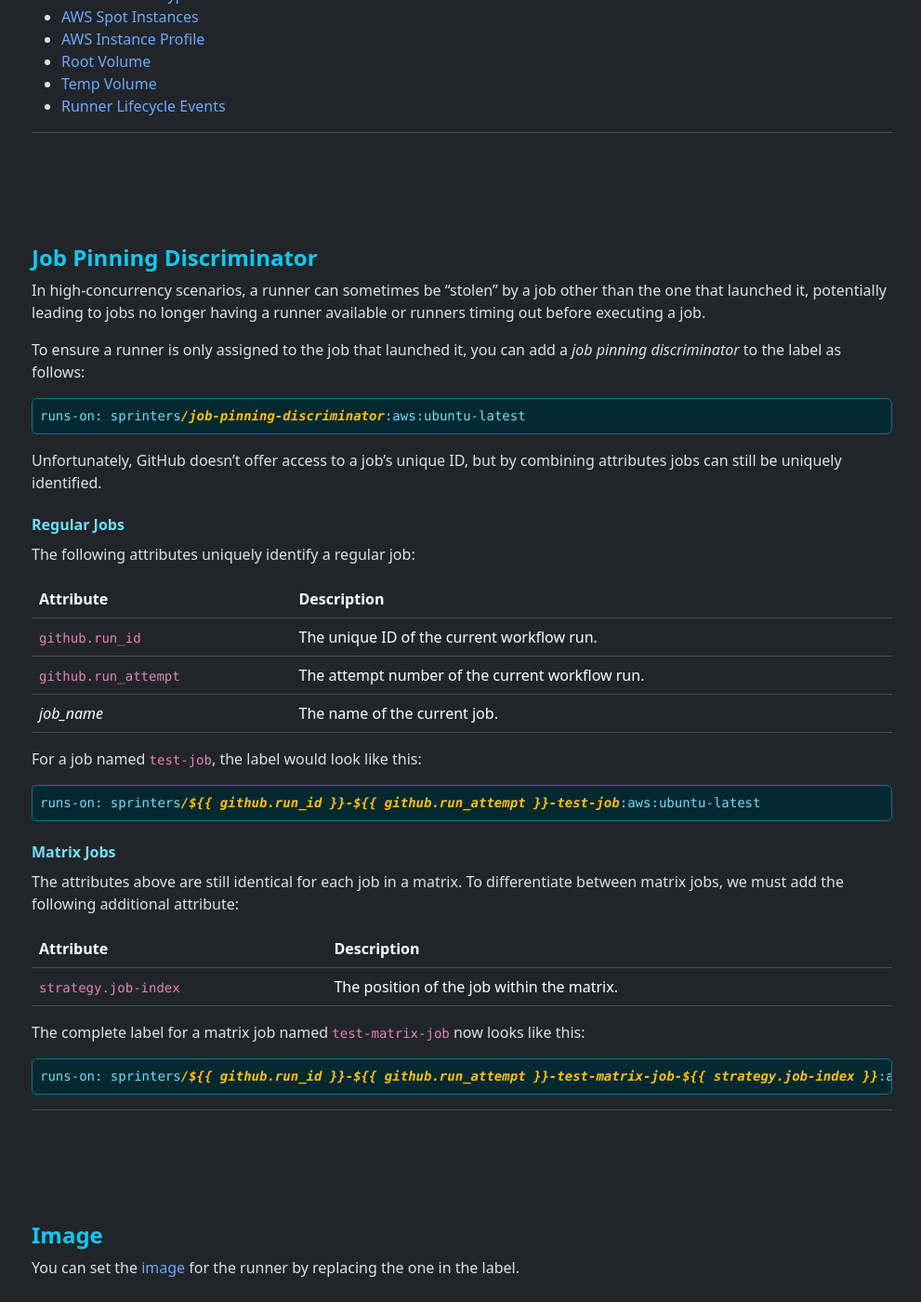
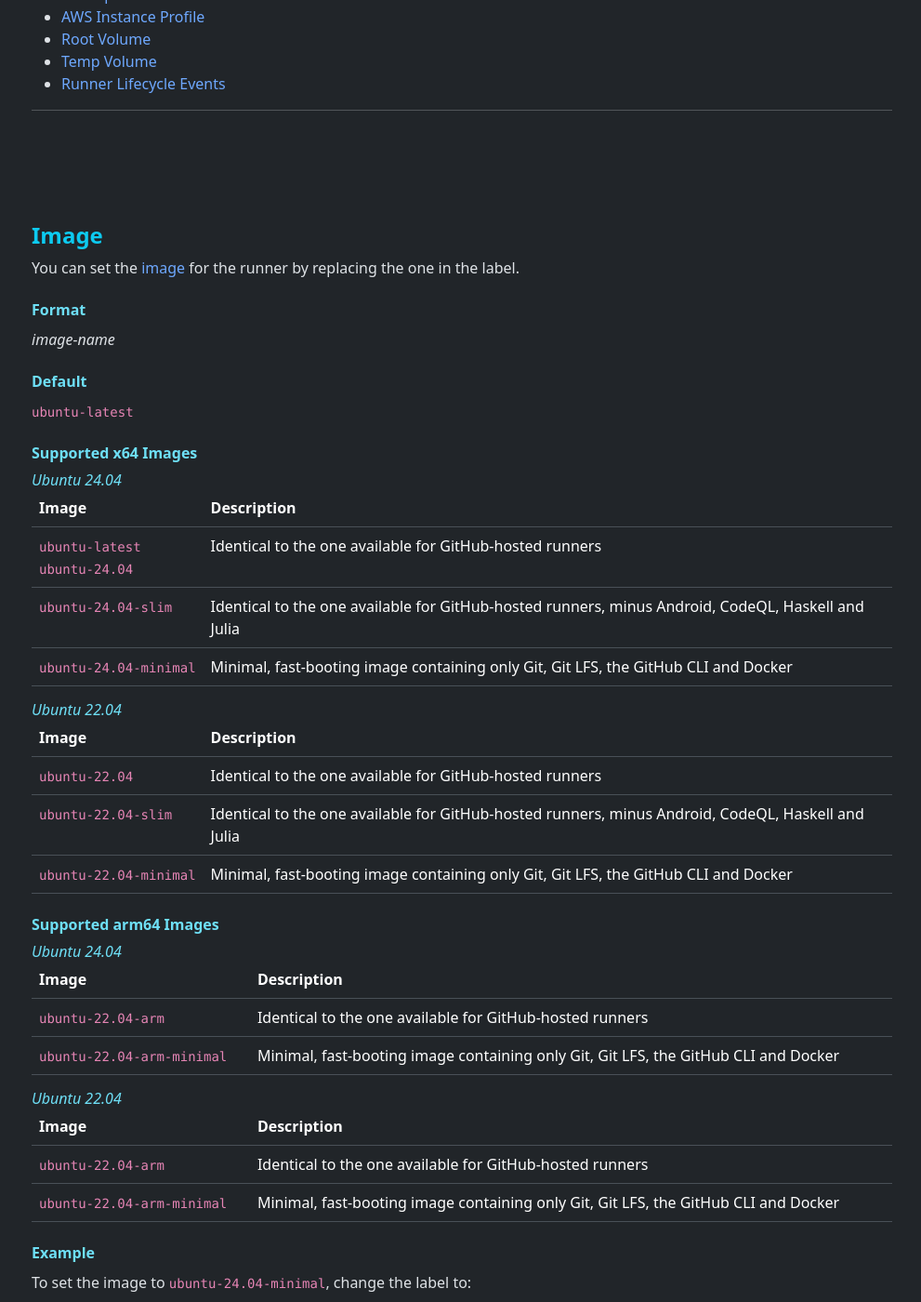
Before and after one commit to sprinters-sh/sprinters.sh, a Jekyll site: the page built from docs/label.md, in a window 1280 px wide and 1400 px high, scrolled down 1119 px. Shown: the whole window at 93% size, without its empty margins (238-1229 px from the left). Built offline with Jekyll 4.4.1, drawn with Linux system fonts in a browser that asks for light colours; some of the changed text lies outside the part shown.

Commit message:
Added pinning page

```diff
--- a/_data/new.yml
+++ b/_data/new.yml
@@ -6,7 +6,7 @@
 
 - date: "2025-08-10"
   title: "Runner job pinning support"
-  href: "/docs/label#discriminator"
+  href: "/docs/pinning"
   image: "/assets/new/2025-08-10-discriminator.png"
   details: "You can now pin jobs to their respective runners, by appending a discriminator to the job label. This ensures the runner isn't &quot;stolen&quot; by another job, effectively preventing scenarios where jobs no longer have a runner available or runners time out before executing a job."
 
--- a/docs/label.md
+++ b/docs/label.md
@@ -41,7 +41,6 @@
 
 The following label parts can be added or modified to customize the image, placement and capacity of the runner instance:
 
-- [Job Pinning Discriminator](#discriminator)
 - [Image](#image)
 - [AWS Region / Availability Zone / Subnet](#placement)
 - [AWS Instance Type](#instance-type)
@@ -50,54 +49,6 @@
 - [Root Volume](#root)
 - [Temp Volume](#temp)
 - [Runner Lifecycle Events](#events)
-
----
-{: .mb-7 }
-
-{% include h3.html id="discriminator" text="Job Pinning Discriminator" %}
-In high-concurrency scenarios, a runner can sometimes be "stolen" by a job other than the one that launched it,
-potentially leading to jobs no longer having a runner available or runners timing out before executing a job.
-
-To ensure a runner is only assigned to the job that launched it, you can add a _job pinning discriminator_ to the label
-as follows:
-
-<div class="alert alert-info font-monospace p-0 mb-3 position-relative" role="alert">
-    <pre class="mb-0 p-2 fs-7">runs-on: sprinters<span class="fw-bold fst-italic text-warning">/job-pinning-discriminator</span>:aws:ubuntu-latest</pre>
-</div>
-
-Unfortunately, GitHub doesn't offer access to a job's unique ID, but by combining attributes jobs can still be uniquely identified.
-
-{% include h4.html text="Regular Jobs" %}
-
-The following attributes uniquely identify a regular job:
-
-| Attribute | Description |
-+-|-+
-| `github.run_id` | The unique ID of the current workflow run. |
-| `github.run_attempt` | The attempt number of the current workflow run. |
-| _job_name_ | The name of the current job. |
-{: .table }
-
-For a job named `test-job`, the label would look like this:
-
-<div class="alert alert-info font-monospace p-0 mb-3 position-relative" role="alert">
-    <pre class="mb-0 p-2 fs-7">runs-on: sprinters<span class="fw-bold fst-italic text-warning">{% raw %}/${{ github.run_id }}-${{ github.run_attempt }}-test-job{% endraw %}</span>:aws:ubuntu-latest</pre>
-</div>
-
-{% include h4.html text="Matrix Jobs" %}
-
-The attributes above are still identical for each job in a matrix. To differentiate between matrix jobs, we must add the following additional attribute:
-
-| Attribute | Description |
-+-|-+
-| `strategy.job-index` | The position of the job within the matrix. |
-{: .table }
-
-The complete label for a matrix job named `test-matrix-job` now looks like this:
-
-<div class="alert alert-info font-monospace p-0 mb-3 position-relative" role="alert">
-    <pre class="mb-0 p-2 fs-7">runs-on: sprinters<span class="fw-bold fst-italic text-warning">{% raw %}/${{ github.run_id }}-${{ github.run_attempt }}-test-matrix-job-${{ strategy.job-index }}{% endraw %}</span>:aws:ubuntu-latest</pre>
-</div>
 
 ---
 {: .mb-7 }
```
